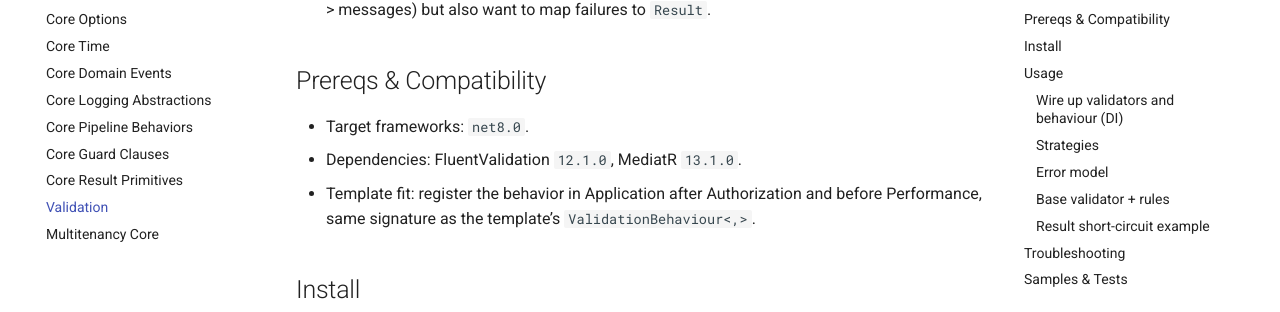
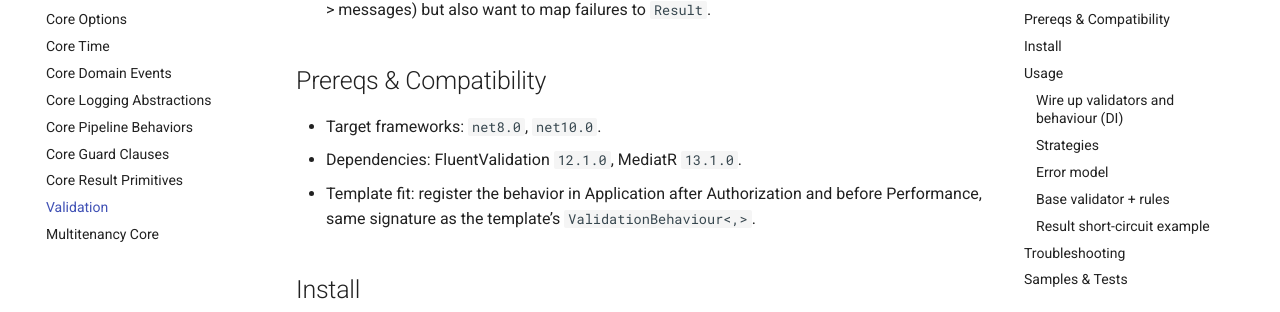
Before and after one commit to CleanArchitecture-Extensions/CleanArchitecture.Extensions, an MkDocs documentation site: the page built from docs/extensions/validation.md, in a window 1280 px wide and 900 px high, scrolled down 476 px. Shown: the part 143-455 px from the top of the window. Built offline with MkDocs 1.6.1 and Material for MkDocs 9.7.7, drawn with Linux system fonts in a browser that asks for light colours; comment, search, counter and statistics services are not loaded.

Commit message:
Update validation.md

```diff
--- a/docs/extensions/validation.md
+++ b/docs/extensions/validation.md
@@ -9,7 +9,7 @@ Validation pipeline and helpers built on FluentValidation for Clean Architecture
 - You want compatibility with existing `ValidationException` handling (dictionary of property -> messages) but also want to map failures to `Result`.
 
 ## Prereqs & Compatibility
-- Target frameworks: `net8.0`.
+- Target frameworks: `net8.0`, `net10.0`.
 - Dependencies: FluentValidation `12.1.0`, MediatR `13.1.0`.
 - Template fit: register the behavior in Application after Authorization and before Performance, same signature as the template’s `ValidationBehaviour<,>`.
 
```
